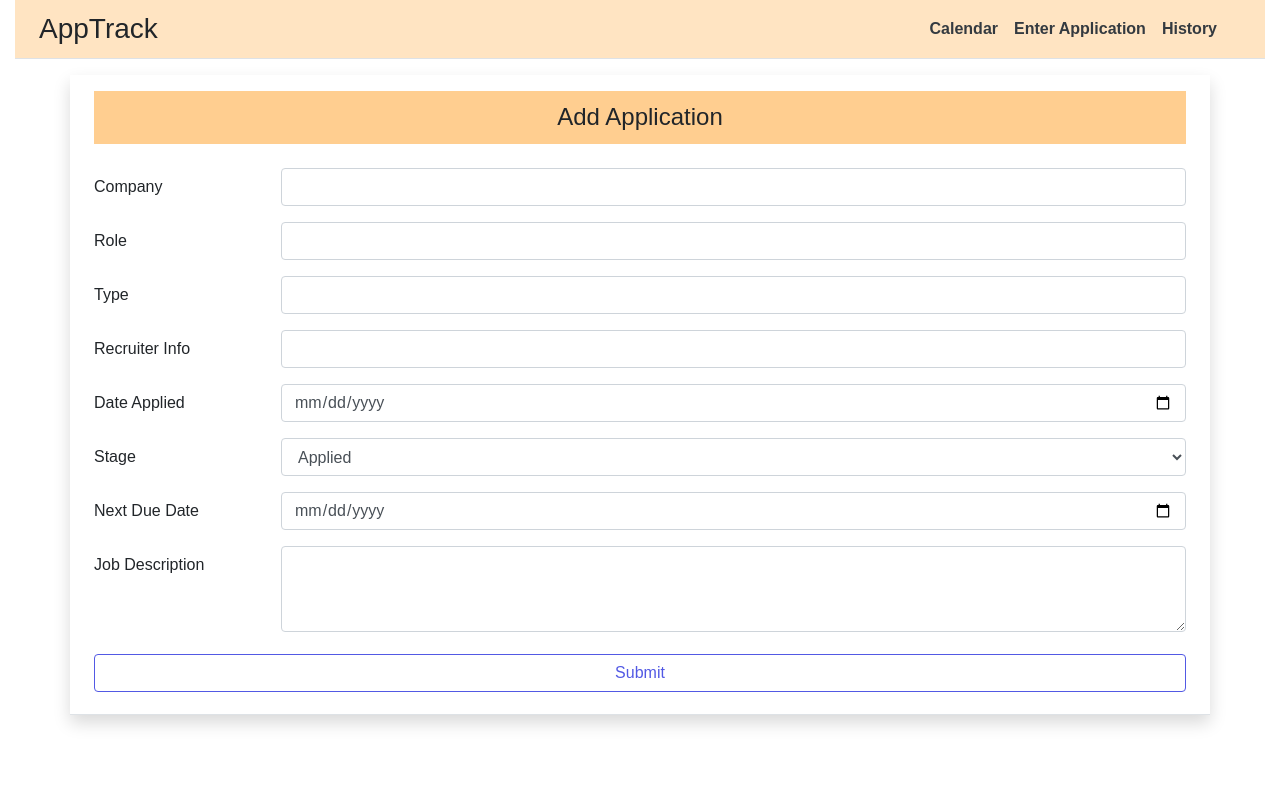
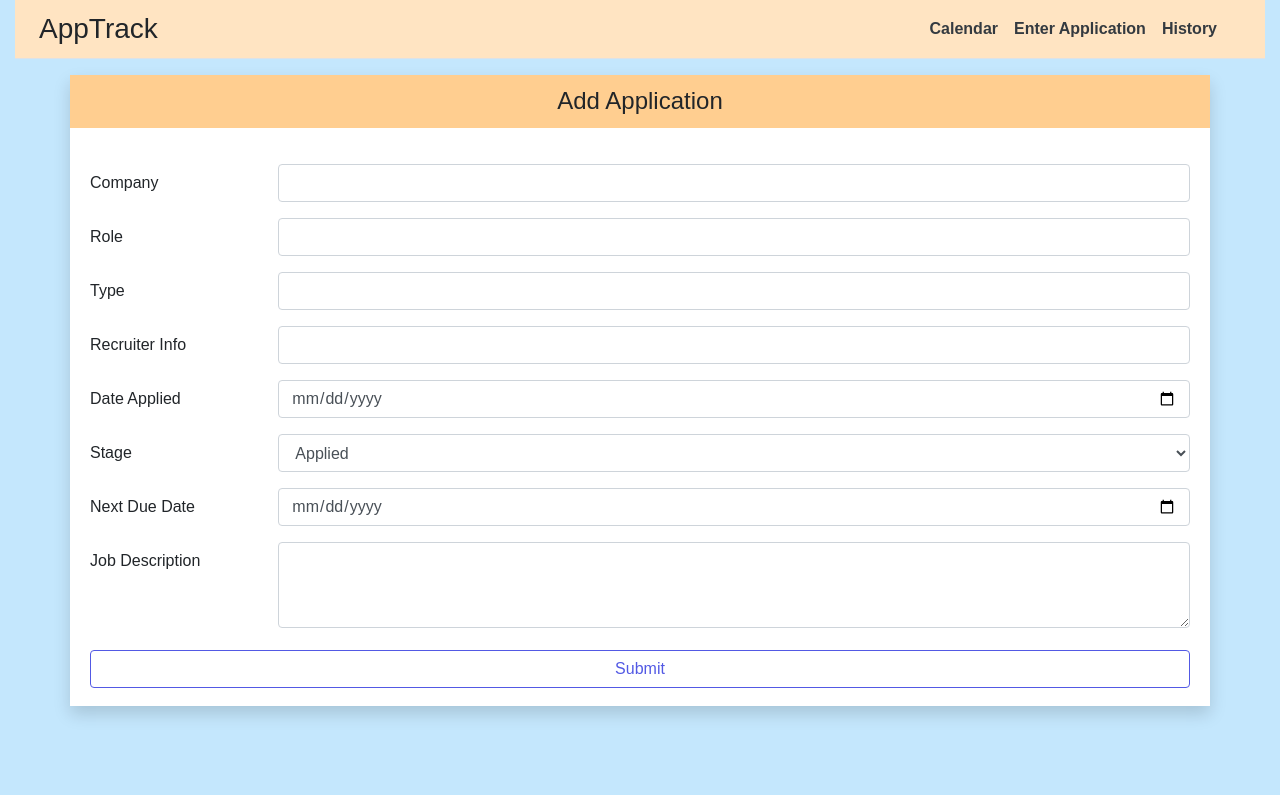
Before and after one commit to wirthdrewneu/Web-Dev-Project-3, a React (Create React App) app in the folder interapp/: page /newApplication in a window 1280 px wide. Built offline with nearby package versions, Linux system fonts and the light colour scheme; no server answers.

Commit message:
Added background color

```diff
--- a/interapp/public/index.html
+++ b/interapp/public/index.html
@@ -29,7 +29,7 @@
   </head>
   <body>
     <noscript>You need to enable JavaScript to run this app.</noscript>
-    <div id="root" class = "container-fluid"></div>
+    <div id="root" class = "container-fluid main-background"></div>
     <!--
       This HTML file is a template.
       If you open it directly in the browser, you will see an empty page.
--- a/interapp/src/App.css
+++ b/interapp/src/App.css
@@ -31,3 +31,7 @@
 .no-padding {
   padding: 0;
 }
+
+.full-height {
+  height: 90vh;
+}
--- a/interapp/src/App.js
+++ b/interapp/src/App.js
@@ -35,7 +35,7 @@ function App() {
   }, [])
 
   return (
-    <div className="App">
+    <div className="App" >
     <NavBar></NavBar>
     <Router>
         <Switch>
--- a/interapp/src/components/AppCalendar.js
+++ b/interapp/src/components/AppCalendar.js
@@ -14,7 +14,7 @@ function AppCalendar(props) {
   console.log("Get props", props.invites);
 
   return (
-    <main>
+    <main className="container-fluid full-height main-background">
       <div className="container" id = "maincontent">
         <div className="card-deck mb-3 text-center">
           <div className="card mb-6 shadow-sm">
--- a/interapp/src/components/AppForm.js
+++ b/interapp/src/components/AppForm.js
@@ -13,9 +13,10 @@ function AppForm ({edit, itemDetails}) {
   }, [url, fields, edit, itemDetails]);
 
   return(
-    <div className="container align-items-center p-3 px-md-4 mb-3 bg-white border-bottom shadow" id="maincontent">
-      <form action={url} method="POST">
+    <div className="container-fluid full-height">
+      <div className="container bg-white shadow no-padding" id="maincontent">
         {(edit) ? '' : <p className="h4 mb-4 header-std padding-std center-text">Add Application</p>}
+        <form action={url} method="POST" className="padding-std">
           <div className="form-group row">
             <label for="company" className="col-2 col-form-label" >Company</label>
             <div className="col-10">
@@ -78,6 +79,7 @@ function AppForm ({edit, itemDetails}) {
           </div>
         </form>
       </div>
+    </div>
   );
 }
 export default AppForm;
--- a/interapp/src/components/ApplicationsTable.js
+++ b/interapp/src/components/ApplicationsTable.js
@@ -91,7 +91,7 @@ export default function ApplicationsTable() {
 
 
   return (
-    <div className="d-flex p-3 bg-white">
+    <div className="containter-fluid main-background full-height">
         <div className="container-fluid row no-padding">
           <div className="col-2">
             <Filters
@@ -105,7 +105,7 @@ export default function ApplicationsTable() {
         {
           (filtered.length !== 0)
             ?
-              <div className="col-10 shadow">
+              <div className="col-10 shadow bg-white">
                 <div className="row padding-std header-std">
                   <h6>Showing {filtered.length} applications from the database</h6>
                 </div>
--- a/interapp/src/components/HistoryTable.js
+++ b/interapp/src/components/HistoryTable.js
@@ -4,7 +4,7 @@ import "../css/designs.css"
 export default function HistoryTable(props) {
     const { posts, onDelete, onEdit} = props;
     return(
-        <table class="table table-striped" id = "maincontent">
+        <table class="table table-striped bg-white" id = "maincontent">
             <thead>
             <tr>
                 <th scope="col">Date Applied</th>
--- a/interapp/src/css/designs.css
+++ b/interapp/src/css/designs.css
@@ -12,6 +12,9 @@
     background-color: #ffce90;
 }
 
+.main-background {
+	background-color: #C4E7FD;
+}
 
 .btn{
 	background-color: transparent;
```
Lines whose indentation alone changed are shown as unchanged.
